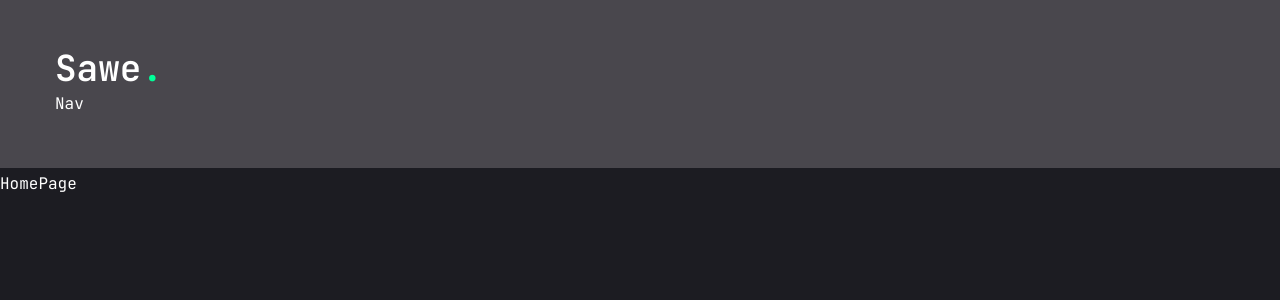
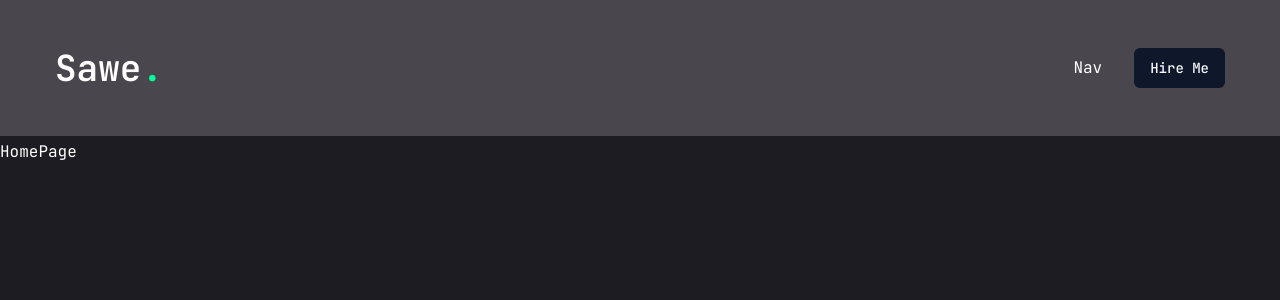
Before and after one commit to sawepeter/Onwonga-portifolio, a Next.js app: page / in a window 1280 px wide. Shown: the top 300 px of the page. Built offline with nearby package versions, Linux system fonts and the light colour scheme.

Commit message:
ui components

```diff
--- a/components/Header.jsx
+++ b/components/Header.jsx
@@ -1,19 +1,28 @@
 import React from 'react'
 import Link from 'next/link';
 import Nav from './Nav';
+import { Button } from './ui/button';
 
 const Header = () => {
   return (
     <header className='py-8 xl:py-12 text-white bg-pink-50/20'>
-        <div className="container mx-auto">
+        <div className="container mx-auto flex justify-between items-center">
             {/* logo */}
             <Link href="/">
                 <h1 className="text-4xl font-semibold">
                     Sawe<span className="text-accent">.</span>
                 </h1>
             </Link>
-            {/* desktop nav */}
-            <Nav />
+            {/* desktop nav & hire me button*/}
+            <div className="hidden xl:flex items-center gap-8">
+              <Nav />
+              <Link href="/contact">
+                <Button>
+                  Hire Me
+                </Button>
+              </Link>
+            </div>
+
         </div>
     </header>
   )
```
